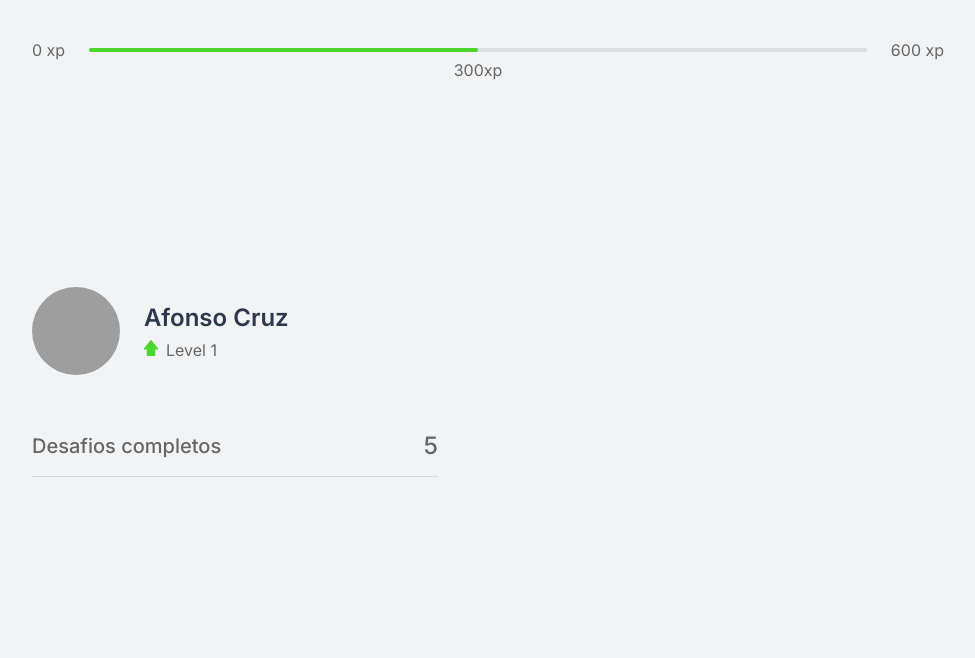
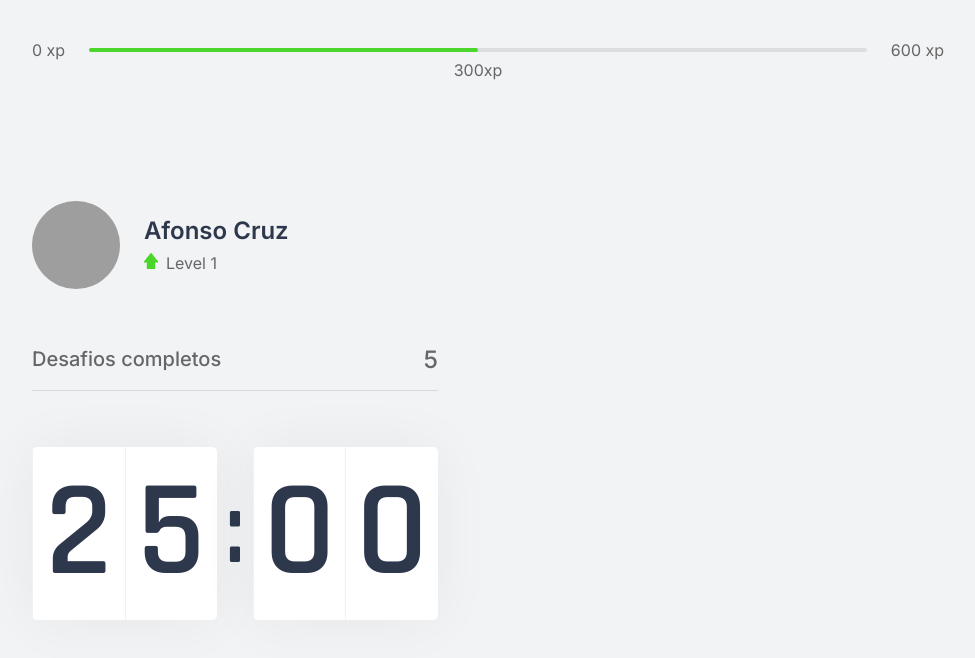
Before and after one commit to afonsocruz/moveit-nextjs, a Next.js app: page / in a window 1280 px wide. Shown: the top 658 px of the page, without its empty margins (152-1127 px from the left). Built offline with nearby package versions, Linux system fonts and the light colour scheme; grey boxes are pictures that could not be loaded.

Commit message:
feat: countdown css and component finished

```diff
--- /dev/null
+++ b/src/components/Countdown.tsx
@@ -0,0 +1,19 @@
+import styles from '../styles/components/Countdown.module.css'
+
+const Countdown: React.FC = () => {
+    return (
+        <div className={styles.countdownContainer}>
+            <div>
+                <span>2</span>
+                <span>5</span>
+            </div>
+            <span>:</span>
+            <div>
+                <span>0</span>
+                <span>0</span>
+            </div>
+        </div>
+    );
+};
+
+export default Countdown;
--- a/src/pages/index.tsx
+++ b/src/pages/index.tsx
@@ -1,4 +1,5 @@
 import CompletedChallenges from "../components/CompletedChallenges";
+import Countdown from "../components/Countdown";
 import ExperienceBar from "../components/ExperienceBar";
 import Profile from "../components/Profile";
 
@@ -13,6 +14,7 @@
         <div>
           <Profile />
           <CompletedChallenges />
+          <Countdown />
         </div>
         <div>
 
--- /dev/null
+++ b/src/styles/components/Countdown.module.css
@@ -0,0 +1,36 @@
+.countdownContainer {
+    display: flex;
+    align-items: center;
+    font-family: Rajdhani;
+    font-weight: 600;
+    color: var(--title);
+}
+
+.countdownContainer > div {
+    flex: 1;
+    display: flex;
+    align-items: center;
+    justify-content: space-evenly;
+    background: var(--white);
+    box-shadow: 0 0 60px rgba(0, 0, 0, 0.05);
+    border-radius: 5px;
+    font-size: 8.5rem;
+    text-align: center;
+}
+
+.countdownContainer > div span {
+    flex: 1;
+}
+
+.countdownContainer > div span:first-child {
+    border-right: 1px solid #f0f1f3;
+}
+
+.countdownContainer > div span:first-child {
+    border-left: 1px solid #f0f1f3;
+}
+
+.countdownContainer > span {
+    font-size: 6.25rem;
+    margin: 0 .5rem;
+}
```
